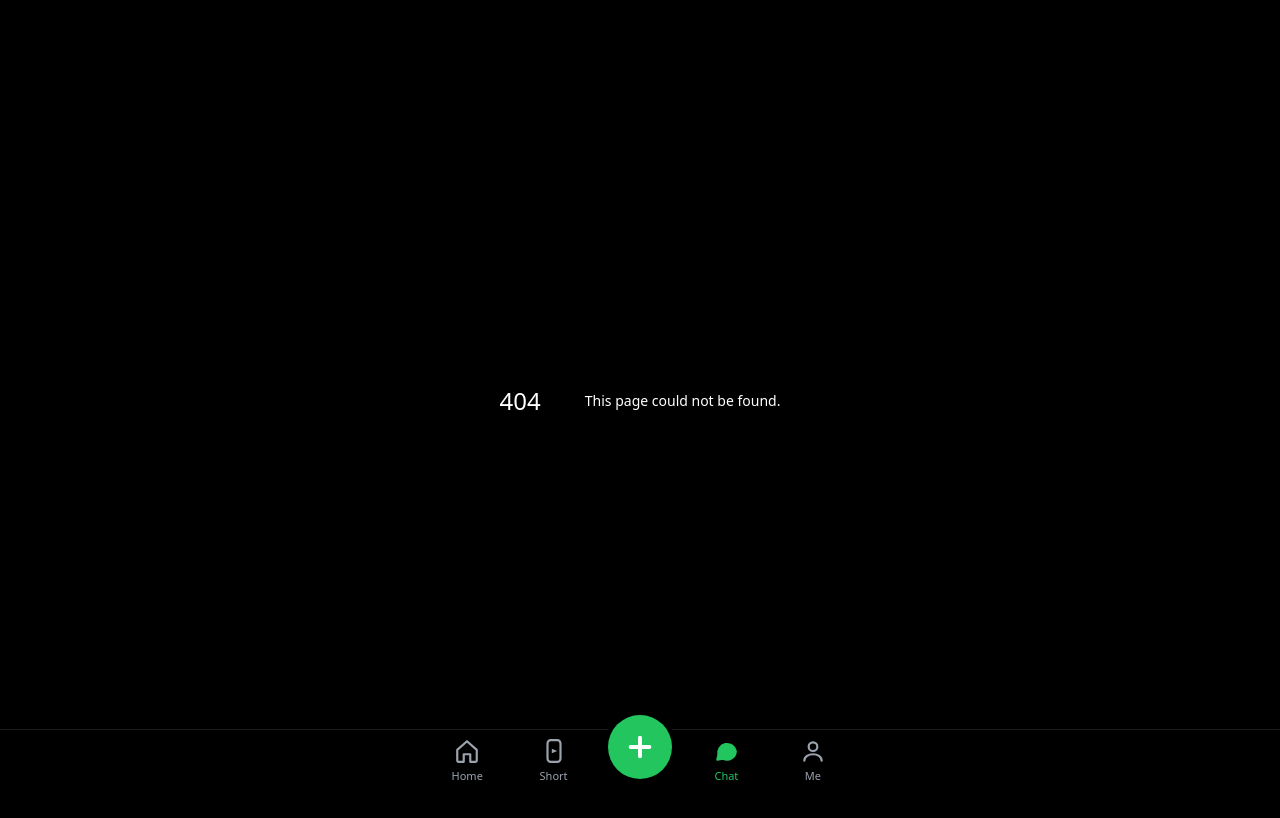
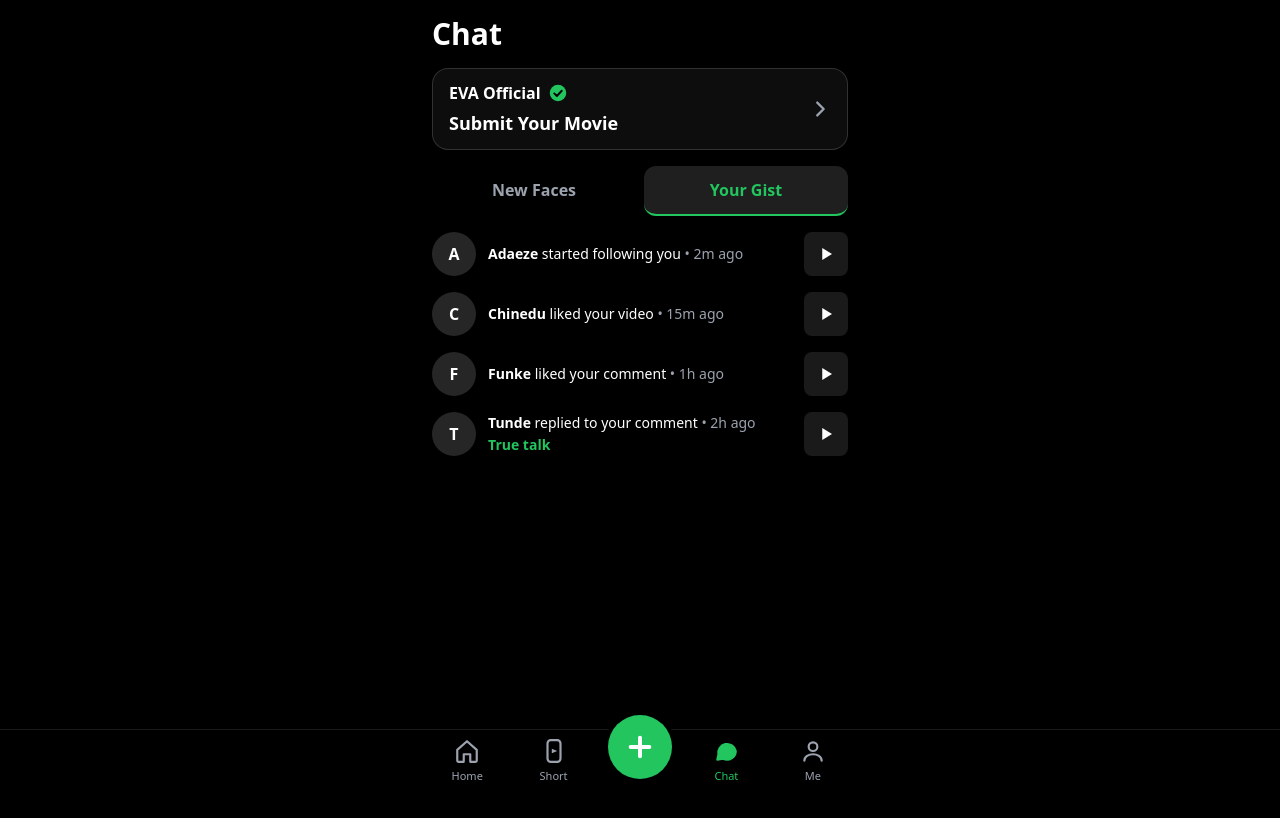
Before and after one commit to davewanna70/eva-app, a Next.js app: page /chat in a window 1280 px wide. Before the commit this address had no page. Shown: the top 818 px of the page. Built offline with nearby package versions, Linux system fonts and the light colour scheme.

Commit message:
Add ChatPage component with Gist and requests

```diff
--- /dev/null
+++ b/app/chat/page.js
@@ -0,0 +1,149 @@
+"use client";
+
+import Link from "next/link";
+import { useState } from "react";
+
+const GREEN = "#22C55E";
+
+// SAMPLE DATA - replace with Supabase later
+const GIST = [
+  { id: 1, name: "Adaeze", text: "started following you", time: "2m ago" },
+  { id: 2, name: "Chinedu", text: "liked your video", time: "15m ago" },
+  { id: 3, name: "Funke", text: "liked your comment", time: "1h ago" },
+  { id: 4, name: "Tunde", text: "replied to your comment", time: "2h ago", reply: "True talk" },
+];
+
+const REQUESTS = [
+  { id: 1, name: "Kemi", note: "doesn't follow you" },
+  { id: 2, name: "Ibrahim", note: "doesn't follow you" },
+];
+
+function Avatar({ name }) {
+  return (
+    <div className="flex h-11 w-11 shrink-0 items-center justify-center rounded-full bg-white/15 text-base font-bold">
+      {name[0]}
+    </div>
+  );
+}
+
+function Check() {
+  return (
+    <svg width="18" height="18" viewBox="0 0 24 24" fill={GREEN}>
+      <circle cx="12" cy="12" r="11" />
+      <path d="M7 12.5l3.5 3.5L17 9" stroke="#000" strokeWidth="2.5" fill="none" strokeLinecap="round" strokeLinejoin="round" />
+    </svg>
+  );
+}
+
+export default function ChatPage() {
+  const [tab, setTab] = useState("gist"); // Your Gist is default
+  const [requests, setRequests] = useState(REQUESTS);
+
+  function removeRequest(id) {
+    setRequests((r) => r.filter((x) => x.id !== id));
+  }
+
+  return (
+    <main className="px-4">
+      <h1 className="py-4 text-3xl font-extrabold">Chat</h1>
+
+      {/* Always pinned on top */}
+      <Link
+        href="/chat/submit"
+        className="mb-4 flex items-center justify-between rounded-2xl border border-white/15 bg-white/5 px-4 py-3"
+      >
+        <div>
+          <div className="flex items-center gap-2 text-base font-bold">
+            EVA Official <Check />
+          </div>
+          <p className="mt-1 text-lg font-bold">Submit Your Movie</p>
+        </div>
+        <svg width="22" height="22" viewBox="0 0 24 24" fill="none" stroke="#9CA3AF" strokeWidth="2.5" strokeLinecap="round" strokeLinejoin="round">
+          <path d="M9 5l7 7-7 7" />
+        </svg>
+      </Link>
+
+      {/* Tabs */}
+      <div className="mb-4 grid grid-cols-2 gap-2">
+        <button
+          type="button"
+          onClick={() => setTab("faces")}
+          className="rounded-xl py-3 text-base font-bold"
+          style={{
+            background: tab === "faces" ? "rgba(255,255,255,0.12)" : "transparent",
+            color: tab === "faces" ? GREEN : "#9CA3AF",
+            borderBottom: tab === "faces" ? `2px solid ${GREEN}` : "2px solid transparent",
+          }}
+        >
+          New Faces
+        </button>
+        <button
+          type="button"
+          onClick={() => setTab("gist")}
+          className="rounded-xl py-3 text-base font-bold"
+          style={{
+            background: tab === "gist" ? "rgba(255,255,255,0.12)" : "transparent",
+            color: tab === "gist" ? GREEN : "#9CA3AF",
+            borderBottom: tab === "gist" ? `2px solid ${GREEN}` : "2px solid transparent",
+          }}
+        >
+          Your Gist
+        </button>
+      </div>
+
+      {/* Your Gist */}
+      {tab === "gist" && (
+        <div>
+          {GIST.map((g) => (
+            <div key={g.id} className="mb-4 flex items-center gap-3">
+              <Avatar name={g.name} />
+              <div className="min-w-0 flex-1 text-sm">
+                <p>
+                  <b>{g.name}</b> {g.text} <span className="text-gray-400">• {g.time}</span>
+                </p>
+                {g.reply && <p className="mt-0.5 font-semibold" style={{ color: GREEN }}>{g.reply}</p>}
+              </div>
+              {/* small thumbnail on the right */}
+              <div className="flex h-11 w-11 shrink-0 items-center justify-center rounded-lg bg-white/10">
+                <svg width="18" height="18" viewBox="0 0 24 24" fill="#fff"><path d="M7 4l13 8-13 8z" /></svg>
+              </div>
+            </div>
+          ))}
+        </div>
+      )}
+
+      {/* New Faces */}
+      {tab === "faces" && (
+        <div>
+          {requests.length === 0 && (
+            <p className="py-10 text-center text-gray-400">No message requests</p>
+          )}
+          {requests.map((r) => (
+            <div key={r.id} className="mb-4 flex items-center gap-3">
+              <Avatar name={r.name} />
+              <div className="min-w-0 flex-1 text-sm">
+                <p className="font-bold">{r.name} wants to message you</p>
+                <p className="text-gray-400">{r.note}</p>
+              </div>
+              <button
+                type="button"
+                onClick={() => removeRequest(r.id)}
+                className="rounded-lg px-3 py-2 text-sm font-bold text-black"
+                style={{ background: GREEN }}
+              >
+                Accept
+              </button>
+              <button
+                type="button"
+                onClick={() => removeRequest(r.id)}
+                className="rounded-lg border border-white/25 px-3 py-2 text-sm font-bold"
+              >
+                Ignore
+              </button>
+            </div>
+          ))}
+        </div>
+      )}
+    </main>
+  );
+          }
```
